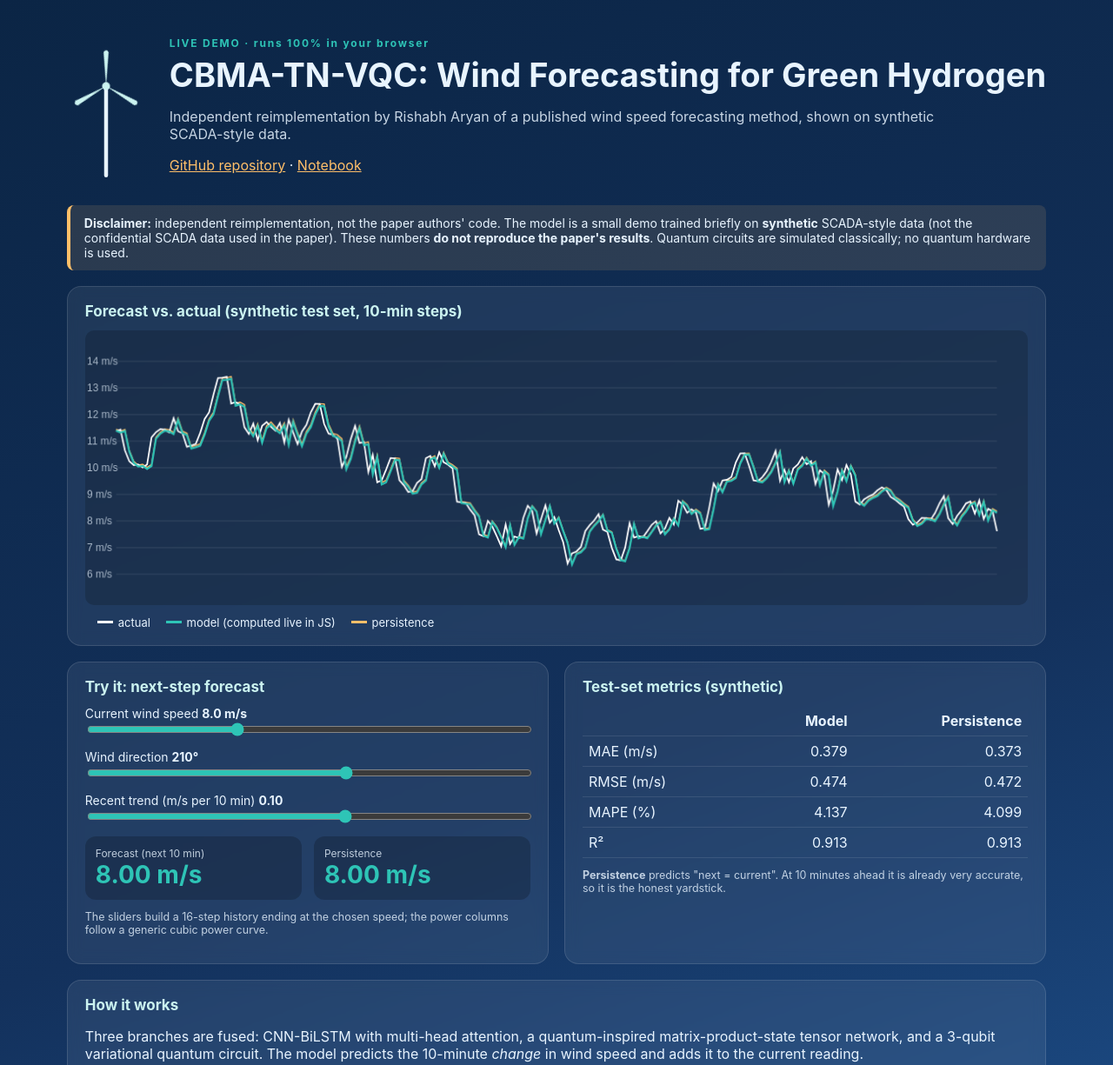
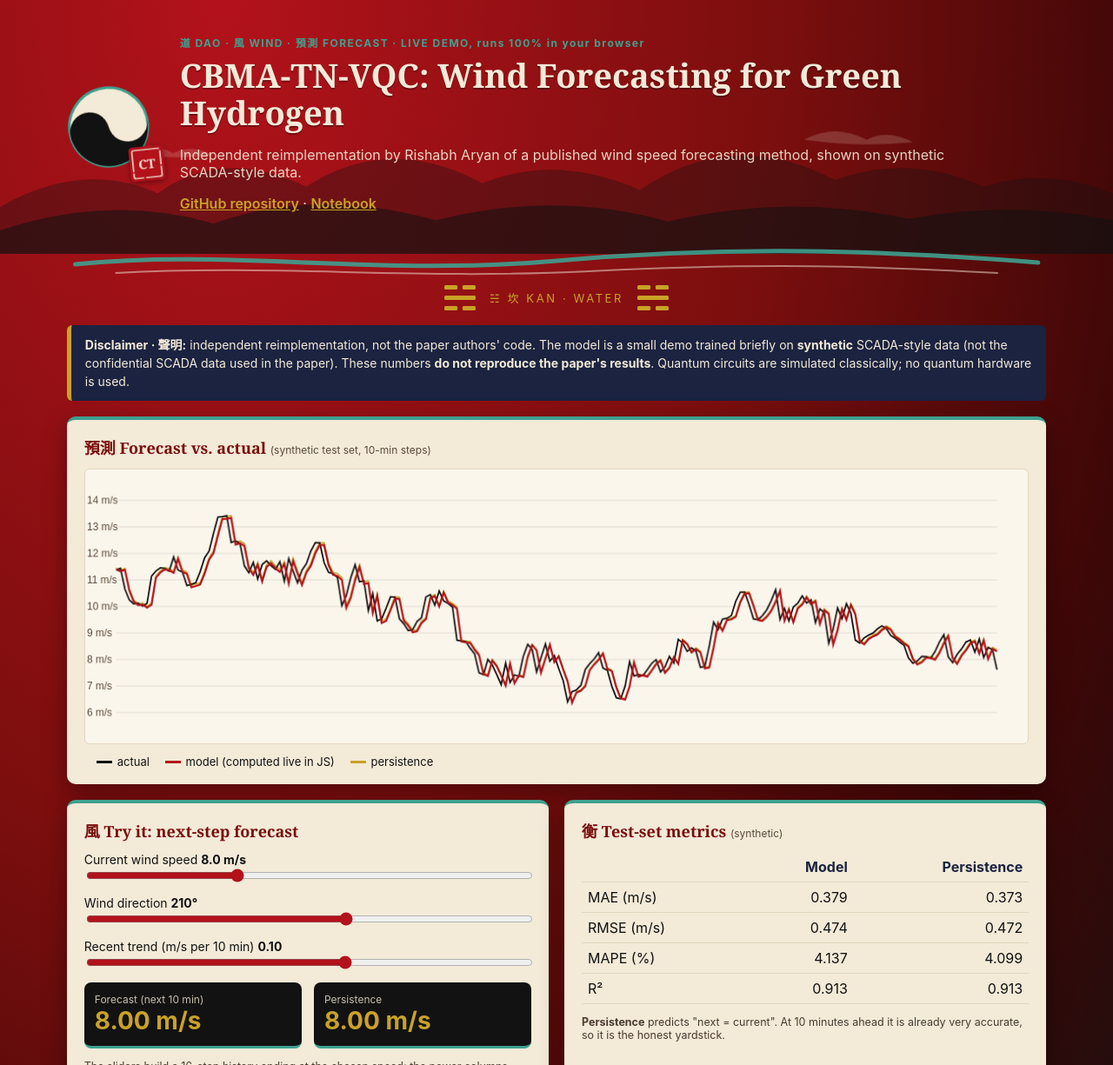
Before and after one commit to Rishabh-bgp/cbma-tn-vqc-wind-green-hydrogen, a plain HTML site: page site/index.html in a window 1280 px wide. Shown: the top 1225 px of the page at 87% size. Drawn offline with Linux system fonts and the light colour scheme.

Commit message:
Daoist / Chinese-culture retheme of live demo and README banner

```diff
--- a/site/app.js
+++ b/site/app.js
@@ -4,10 +4,10 @@ fetch('model.json').then(r=>r.json()).then(M=>{
   const c=document.getElementById('chart'),g=c.getContext('2d'),W=c.width,H=c.height,p=36;
   const all=D.actual.concat(js,D.persistence),lo=Math.floor(Math.min(...all)),hi=Math.ceil(Math.max(...all));
   const X=i=>p+i*(W-2*p)/(D.actual.length-1),Y=v=>H-p-(v-lo)*(H-2*p)/(hi-lo||1);
-  g.strokeStyle='rgba(255,255,255,.12)';g.fillStyle='rgba(232,244,255,.7)';g.font='12px sans-serif';
+  g.strokeStyle='rgba(18,18,18,.10)';g.fillStyle='#5a4a3a';g.font='12px sans-serif';
   for(let v=lo;v<=hi;v++){g.beginPath();g.moveTo(p,Y(v));g.lineTo(W-p,Y(v));g.stroke();g.fillText(v+' m/s',2,Y(v)+4);}
   const line=(a,col,w)=>{g.strokeStyle=col;g.lineWidth=w;g.beginPath();a.forEach((v,i)=>i?g.lineTo(X(i),Y(v)):g.moveTo(X(i),Y(v)));g.stroke();};
-  line(D.persistence,'#ffbf69',1.4);line(D.actual,'#ffffff',1.8);line(js,'#2ec4b6',2.2);
+  line(D.persistence,'#c9a227',1.6);line(D.actual,'#121212',1.8);line(js,'#b3121b',2.2);
   // metrics
   const t=document.getElementById('mt');[['MAE','MAE (m/s)'],['RMSE','RMSE (m/s)'],['MAPE_%','MAPE (%)'],['R2','R²']].forEach(([k,n])=>{
     t.insertAdjacentHTML('beforeend',`<tr><td>${n}</td><td>${M.metrics.model[k].toFixed(3)}</td><td>${M.metrics.persistence[k].toFixed(3)}</td></tr>`);});
--- a/site/index.html
+++ b/site/index.html
@@ -1,24 +1,39 @@
 <!doctype html><html lang="en"><head><meta charset="utf-8"><meta name="viewport" content="width=device-width,initial-scale=1">
 <title>CBMA-TN-VQC: Wind Forecasting for Green Hydrogen | Live Demo by Rishabh Aryan</title>
 <meta name="description" content="Live in-browser demo: CBMA-TN-VQC: Wind Forecasting for Green Hydrogen. Independent reimplementation for wind speed forecasting on synthetic SCADA-style data, by Rishabh Aryan.">
-<meta name="keywords" content="green hydrogen, wind speed forecasting, tensor network, matrix product state, variational quantum circuit, CNN-BiLSTM, multi-head attention, PEM electrolyser, quantum machine learning, PyTorch, PennyLane"><meta name="author" content="Rishabh Aryan">
-<link rel="stylesheet" href="style.css"></head><body>
-<header class="hero"><svg class="turbine" viewBox="0 0 120 200" aria-hidden="true"><rect x="57" y="60" width="6" height="140" rx="3" fill="#e8f4ff"/>
-<g class="blades"><path d="M60 60 L56 8 Q60 2 64 8 Z"/><path d="M60 60 L56 8 Q60 2 64 8 Z" transform="rotate(120 60 60)"/><path d="M60 60 L56 8 Q60 2 64 8 Z" transform="rotate(240 60 60)"/><circle cx="60" cy="60" r="6"/></g></svg>
-<div><p class="tag">LIVE DEMO · runs 100% in your browser</p><h1>CBMA-TN-VQC: Wind Forecasting for Green Hydrogen</h1><p class="sub">Independent reimplementation by Rishabh Aryan of a published wind speed forecasting method, shown on synthetic SCADA-style data.</p>
-<p class="links"><a href="https://github.com/Rishabh-bgp/cbma-tn-vqc-wind-green-hydrogen">GitHub repository</a> · <a href="https://github.com/Rishabh-bgp/cbma-tn-vqc-wind-green-hydrogen/blob/main/notebooks/cbma-tn-vqc-wind-green-hydrogen_walkthrough.ipynb">Notebook</a></p></div></header>
-<div class="warn"><b>Disclaimer:</b> independent reimplementation, not the paper authors' code. The model is a small demo trained briefly on <b>synthetic</b> SCADA-style data (not the confidential SCADA data used in the paper). These numbers <b>do not reproduce the paper's results</b>. Quantum circuits are simulated classically; no quantum hardware is used.</div>
+<meta name="keywords" content="green hydrogen, wind speed forecasting, tensor network, matrix product state, variational quantum circuit, CNN-BiLSTM, multi-head attention, PEM electrolyser, quantum machine learning, PyTorch, PennyLane"><meta name="author" content="Rishabh Aryan"><meta name="theme-color" content="#7a0e0e">
+<link rel="stylesheet" href="style.css"></head><body style="--acc:#3fa08f">
+<div id="loader" aria-hidden="true"><svg viewBox="0 0 100 100" class="taiji"><circle cx="50" cy="50" r="48" fill="#f3ead8" stroke="#c9a227" stroke-width="2"/>
+<path d="M50 2a48 48 0 0 1 0 96a24 24 0 0 1 0-48a24 24 0 0 0 0-48z" fill="#121212"/><circle cx="50" cy="26" r="7" fill="#f3ead8"/><circle cx="50" cy="74" r="7" fill="#121212"/></svg></div>
+<header class="hero">
+<svg class="mountains" viewBox="0 0 1200 220" preserveAspectRatio="none" aria-hidden="true">
+<path d="M0 220 L0 150 Q90 80 170 130 Q240 60 330 120 Q420 40 520 115 Q600 70 690 125 Q790 30 900 110 Q980 70 1060 120 Q1130 90 1200 130 L1200 220Z" fill="rgba(18,18,18,.35)"/>
+<path d="M0 220 L0 185 Q120 130 230 175 Q340 120 470 170 Q600 125 720 172 Q850 130 980 168 Q1090 140 1200 170 L1200 220Z" fill="rgba(18,18,18,.55)"/>
+<path class="cloud" d="M120 70 q30-22 60 0 q22-14 44 4 q-50 6-104-4z M860 50 q34-24 68 0 q24-16 50 4 q-58 8-118-4z" fill="rgba(243,234,216,.18)"/></svg>
+<div class="hero-in">
+<div class="emblem"><svg viewBox="0 0 100 100" class="taiji spin"><circle cx="50" cy="50" r="47" fill="#f3ead8" stroke="var(--acc)" stroke-width="3"/>
+<path d="M50 3a47 47 0 0 1 0 94a23.5 23.5 0 0 1 0-47a23.5 23.5 0 0 0 0-47z" fill="#121212"/><circle cx="50" cy="26.5" r="6.5" fill="#f3ead8"/><circle cx="50" cy="73.5" r="6.5" fill="#121212"/></svg>
+<svg viewBox="0 0 60 60" class="seal"><rect x="3" y="3" width="54" height="54" rx="6" fill="#b3121b"/><rect x="8" y="8" width="44" height="44" rx="3" fill="none" stroke="#f3ead8" stroke-width="2" stroke-dasharray="40 3 22 2"/>
+<text x="30" y="38" text-anchor="middle" font-family="Georgia,serif" font-weight="700" font-size="20" fill="#f3ead8">CT</text></svg></div>
+<div><p class="tag">道 DAO · 風 WIND · 預測 FORECAST · LIVE DEMO, runs 100% in your browser</p><h1>CBMA-TN-VQC: Wind Forecasting for Green Hydrogen</h1><p class="sub">Independent reimplementation by Rishabh Aryan of a published wind speed forecasting method, shown on synthetic SCADA-style data.</p>
+<p class="links"><a href="https://github.com/Rishabh-bgp/cbma-tn-vqc-wind-green-hydrogen">GitHub repository</a> · <a href="https://github.com/Rishabh-bgp/cbma-tn-vqc-wind-green-hydrogen/blob/main/notebooks/cbma-tn-vqc-wind-green-hydrogen_walkthrough.ipynb">Notebook</a></p></div></div>
+<svg class="brush" viewBox="0 0 1200 40" preserveAspectRatio="none" aria-hidden="true"><path d="M10 22 C200 4 380 36 600 18 S1000 6 1190 20" stroke="var(--acc)" stroke-width="5" fill="none" stroke-linecap="round" opacity=".9"/>
+<path d="M60 32 C260 22 420 40 640 30 S980 24 1140 32" stroke="#f3ead8" stroke-width="2" fill="none" stroke-linecap="round" opacity=".5"/></svg>
+</header>
+<div class="trigram-div" aria-hidden="true"><svg viewBox="0 0 36 30"><rect x="0" y="0" width="15.1" height="5" rx="1.5" fill="#c9a227"/><rect x="20.9" y="0" width="15.1" height="5" rx="1.5" fill="#c9a227"/><rect x="0" y="12" width="36" height="5" rx="1.5" fill="#c9a227"/><rect x="0" y="24" width="15.1" height="5" rx="1.5" fill="#c9a227"/><rect x="20.9" y="24" width="15.1" height="5" rx="1.5" fill="#c9a227"/></svg><span>☵ 坎 KAN · WATER</span><svg viewBox="0 0 36 30"><rect x="0" y="0" width="15.1" height="5" rx="1.5" fill="#c9a227"/><rect x="20.9" y="0" width="15.1" height="5" rx="1.5" fill="#c9a227"/><rect x="0" y="12" width="36" height="5" rx="1.5" fill="#c9a227"/><rect x="0" y="24" width="15.1" height="5" rx="1.5" fill="#c9a227"/><rect x="20.9" y="24" width="15.1" height="5" rx="1.5" fill="#c9a227"/></svg></div>
+<div class="warn"><b>Disclaimer · 聲明:</b> independent reimplementation, not the paper authors' code. The model is a small demo trained briefly on <b>synthetic</b> SCADA-style data (not the confidential SCADA data used in the paper). These numbers <b>do not reproduce the paper's results</b>. Quantum circuits are simulated classically; no quantum hardware is used.</div>
 <main>
-<section class="card wide"><h2>Forecast vs. actual (synthetic test set, 10-min steps)</h2><canvas id="chart" width="1100" height="320"></canvas>
+<section class="card wide"><h2>預測 Forecast vs. actual <small>(synthetic test set, 10-min steps)</small></h2><canvas id="chart" width="1100" height="320"></canvas>
 <div class="legend"><span class="l a"></span>actual <span class="l m"></span>model (computed live in JS) <span class="l p"></span>persistence</div></section>
-<section class="card"><h2>Try it: next-step forecast</h2>
+<section class="card"><h2>風 Try it: next-step forecast</h2>
 <label>Current wind speed <b id="wsv"></b><input id="ws" type="range" min="0" max="24" step="0.1" value="8"></label>
 <label>Wind direction <b id="wdv"></b><input id="wd" type="range" min="0" max="359" step="1" value="210"></label>
 <label>Recent trend (m/s per 10 min) <b id="trv"></b><input id="tr" type="range" min="-0.6" max="0.6" step="0.02" value="0.1"></label>
 <div class="out"><div><span>Forecast (next 10 min)</span><strong id="fc">–</strong></div><div><span>Persistence</span><strong id="ps">–</strong></div></div><p id="band" class="small"></p>
 <p class="small">The sliders build a 16-step history ending at the chosen speed; the power columns follow a generic cubic power curve.</p></section>
-<section class="card"><h2>Test-set metrics (synthetic)</h2><table id="mt"><tr><th></th><th>Model</th><th>Persistence</th></tr></table>
+<section class="card"><h2>衡 Test-set metrics <small>(synthetic)</small></h2><table id="mt"><tr><th></th><th>Model</th><th>Persistence</th></tr></table>
 <p class="small"><b>Persistence</b> predicts "next = current". At 10 minutes ahead it is already very accurate, so it is the honest yardstick.</p></section>
-<section class="card wide"><h2>How it works</h2><p>Three branches are fused: CNN-BiLSTM with multi-head attention, a quantum-inspired matrix-product-state tensor network, and a 3-qubit variational quantum circuit. The model predicts the 10-minute <i>change</i> in wind speed and adds it to the current reading.</p><p class="small">Weights were trained in PyTorch, exported to JSON and re-implemented in plain JavaScript, including a small statevector simulator for the quantum circuit. A test checks that the JS and Python predictions match within 1e-4.</p></section>
+<section class="card wide"><h2>道 How it works</h2><p>Three branches are fused: CNN-BiLSTM with multi-head attention, a quantum-inspired matrix-product-state tensor network, and a 3-qubit variational quantum circuit. The model predicts the 10-minute <i>change</i> in wind speed and adds it to the current reading.</p><p class="small">Weights were trained in PyTorch, exported to JSON and re-implemented in plain JavaScript, including a small statevector simulator for the quantum circuit. A test checks that the JS and Python predictions match within 1e-4.</p></section>
 </main><footer>© 2026 Rishabh Aryan · MIT licence · Paper credit: Er. Rishabh Aryan, Sonam Eyden, Manimozhi I and Prof. Dr. Tryambak Hiwarkar, "Quantum-Classical Hybrid Intelligence for the Green Hydrogen Revolution: Quantum-Inspired Tensor Networks and Variational Quantum Circuits Integrated with CNN-BiLSTM-MultiHead Attention for Hyper-Accurate Wind Speed Forecasting and Real-Time Electrolyzer Optimization on Indian SCADA Data," Tanz Research Journal, ISSN 1869-7720, Vol. 12, Issue 7, pp. 84–107, July 2026.</footer>
+<script>window.addEventListener('load',()=>document.getElementById('loader').classList.add('done'))</script>
 <script src="model.js"></script><script src="app.js"></script></body></html>
--- a/site/style.css
+++ b/site/style.css
@@ -1,11 +1,27 @@
-:root{--sky1:#0b2545;--sky2:#13315c;--teal:#2ec4b6;--mint:#cbf3f0;--sun:#ffbf69;--ink:#e8f4ff;--card:rgba(255,255,255,.07)}
-*{box-sizing:border-box}body{margin:0;font-family:Inter,system-ui,Segoe UI,Roboto,sans-serif;color:var(--ink);background:linear-gradient(160deg,var(--sky1),var(--sky2) 60%,#1d4e89);min-height:100vh}
-.hero{display:flex;gap:28px;align-items:center;padding:42px 6vw 20px}.turbine{width:90px;flex:none}.blades{fill:var(--mint);transform-origin:60px 60px;animation:spin 3s linear infinite}
-@keyframes spin{to{transform:rotate(360deg)}}h1{margin:.2em 0;font-size:clamp(22px,3.2vw,38px);line-height:1.15}.tag{color:var(--teal);letter-spacing:.15em;font-size:12px;font-weight:700;margin:0}
-.sub{opacity:.85;max-width:900px}.links a{color:var(--sun)}.warn{margin:0 6vw 18px;padding:12px 16px;border-left:4px solid var(--sun);background:rgba(255,191,105,.12);border-radius:8px;font-size:14px}
-main{display:grid;grid-template-columns:1fr 1fr;gap:18px;padding:0 6vw 30px}.card{background:var(--card);backdrop-filter:blur(8px);border:1px solid rgba(255,255,255,.12);border-radius:16px;padding:18px 20px}
-.wide{grid-column:1/-1}h2{font-size:17px;margin:0 0 12px;color:var(--mint)}canvas{width:100%;height:auto;background:rgba(0,0,0,.18);border-radius:10px}
-.legend{font-size:13px;margin-top:8px}.l{display:inline-block;width:18px;height:3px;margin:0 6px 3px 14px;vertical-align:middle}.l.a{background:#fff}.l.m{background:var(--teal)}.l.p{background:var(--sun)}
-label{display:block;margin:12px 0;font-size:14px}input[type=range]{width:100%;accent-color:var(--teal)}.out{display:flex;gap:14px;margin-top:10px}.out div{flex:1;background:rgba(0,0,0,.2);border-radius:12px;padding:12px}
-.out span{font-size:12px;opacity:.8;display:block}.out strong{font-size:28px;color:var(--teal)}.small{font-size:12.5px;opacity:.8}table{width:100%;border-collapse:collapse}td,th{padding:7px;border-bottom:1px solid rgba(255,255,255,.1);text-align:right}td:first-child,th:first-child{text-align:left}
-footer{padding:20px 6vw 40px;font-size:12px;opacity:.7}@media(max-width:800px){main{grid-template-columns:1fr}.hero{flex-direction:column;align-items:flex-start}}
+:root{--crim1:#7a0e0e;--crim2:#b3121b;--ink:#121212;--navy:#1b2340;--gold:#c9a227;--paper:#f3ead8;--acc:#c9a227}
+*{box-sizing:border-box}body{margin:0;font-family:Inter,system-ui,"Segoe UI",Roboto,"Noto Sans TC",sans-serif;color:var(--paper);
+background:radial-gradient(ellipse at 20% 0%,var(--crim2),var(--crim1) 45%,#3d0707 75%,var(--ink));min-height:100vh}
+#loader{position:fixed;inset:0;background:var(--ink);display:grid;place-items:center;z-index:9;transition:opacity .6s}#loader.done{opacity:0;pointer-events:none}
+#loader .taiji{width:80px;animation:spin 1.4s linear infinite}@keyframes spin{to{transform:rotate(360deg)}}
+.hero{position:relative;padding:40px 6vw 0;overflow:hidden}.mountains{position:absolute;left:0;bottom:30px;width:100%;height:170px}
+.cloud{animation:drift 18s ease-in-out infinite alternate}@keyframes drift{to{transform:translateX(40px)}}
+.hero-in{position:relative;display:flex;gap:26px;align-items:center}.emblem{position:relative;flex:none;width:104px;height:104px}
+.emblem .taiji{width:96px}.spin{animation:spin 24s linear infinite}.seal{position:absolute;width:44px;right:-10px;bottom:-8px;transform:rotate(-6deg);filter:drop-shadow(0 2px 3px rgba(0,0,0,.4))}
+h1{margin:.2em 0;font-family:Georgia,"Noto Serif TC",serif;font-size:clamp(22px,3.2vw,38px);line-height:1.15;text-shadow:0 2px 0 rgba(0,0,0,.3)}
+.tag{color:var(--acc);letter-spacing:.12em;font-size:12px;font-weight:700;margin:0}.sub{opacity:.9;max-width:900px}.links a{color:var(--gold);font-weight:600}
+.brush{position:relative;display:block;width:100%;height:40px;margin-top:22px}
+.trigram-div{display:flex;align-items:center;justify-content:center;gap:16px;margin:6px 6vw 16px;color:var(--gold);font-size:13px;letter-spacing:.2em}
+.trigram-div svg{width:36px;height:30px}.trigram-div span{white-space:nowrap}
+.warn{margin:0 6vw 18px;padding:12px 16px;border-left:5px solid var(--gold);background:var(--navy);border-radius:6px;font-size:14px;line-height:1.5}
+main{display:grid;grid-template-columns:1fr 1fr;gap:18px;padding:0 6vw 30px}
+.card{background:var(--paper);color:var(--ink);border-radius:10px;padding:18px 20px;border-top:4px solid var(--acc);box-shadow:0 10px 28px rgba(0,0,0,.35)}
+.wide{grid-column:1/-1}h2{font-family:Georgia,"Noto Serif TC",serif;font-size:18px;margin:0 0 12px;color:var(--crim1)}h2 small{font-family:Inter,sans-serif;font-size:12px;color:#5a4a3a;font-weight:400}
+canvas{width:100%;height:auto;background:#fbf6ec;border:1px solid #e2d6bd;border-radius:6px}
+.legend{font-size:13px;margin-top:8px}.l{display:inline-block;width:18px;height:3px;margin:0 6px 3px 14px;vertical-align:middle}.l.a{background:var(--ink)}.l.m{background:var(--crim2)}.l.p{background:var(--gold)}
+label{display:block;margin:12px 0;font-size:14px}input[type=range]{width:100%;accent-color:var(--crim2)}
+.out{display:flex;gap:14px;margin-top:10px}.out div{flex:1;background:var(--ink);color:var(--paper);border-radius:8px;padding:12px;border-bottom:3px solid var(--acc)}
+.out span{font-size:12px;opacity:.8;display:block}.out strong{font-size:28px;color:var(--gold)}.small{font-size:12.5px;color:#4a3c30}
+table{width:100%;border-collapse:collapse}td,th{padding:7px;border-bottom:1px solid #e2d6bd;text-align:right}td:first-child,th:first-child{text-align:left}th{color:var(--navy)}
+footer{padding:20px 6vw 40px;font-size:12px;opacity:.8}
+@media(max-width:800px){main{grid-template-columns:1fr}.hero-in{flex-direction:column;align-items:flex-start}.mountains{height:110px}}
+@media(prefers-reduced-motion:reduce){*{animation:none!important}}
```
Also changed, not shown: docs/img/banner.svg (added), docs/img/demo.png, 1 other file.
